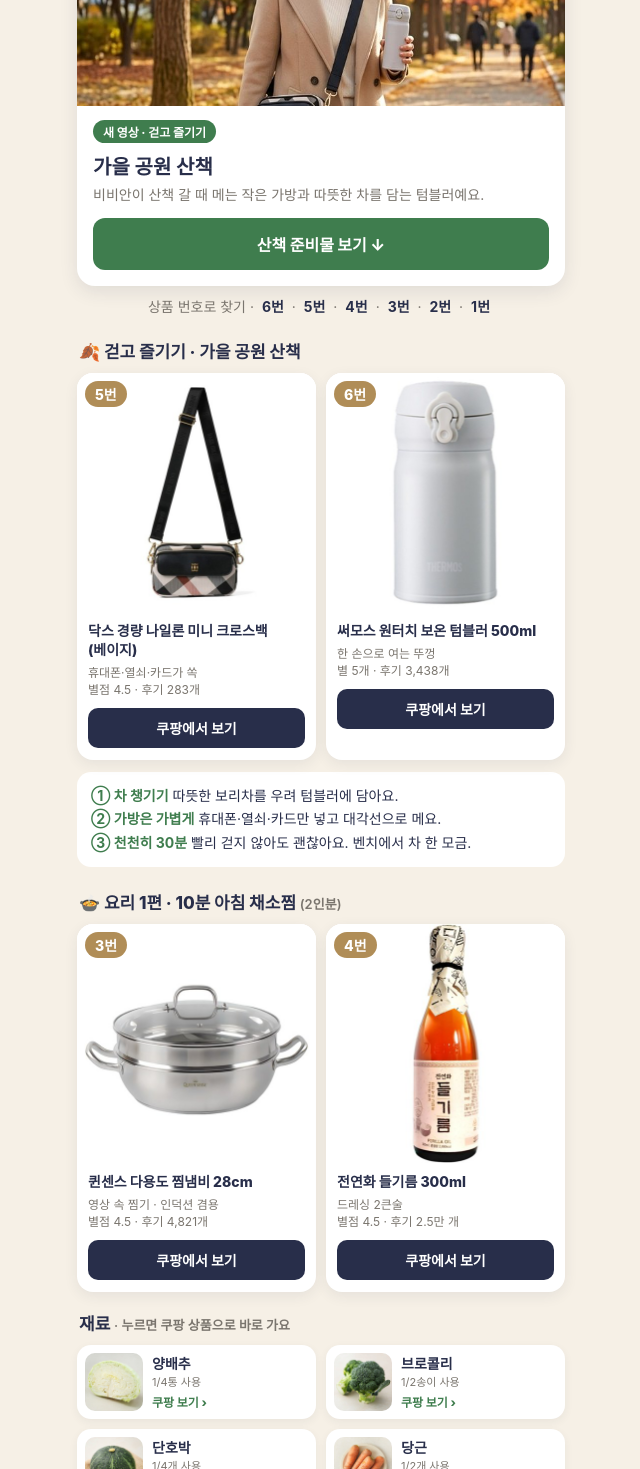
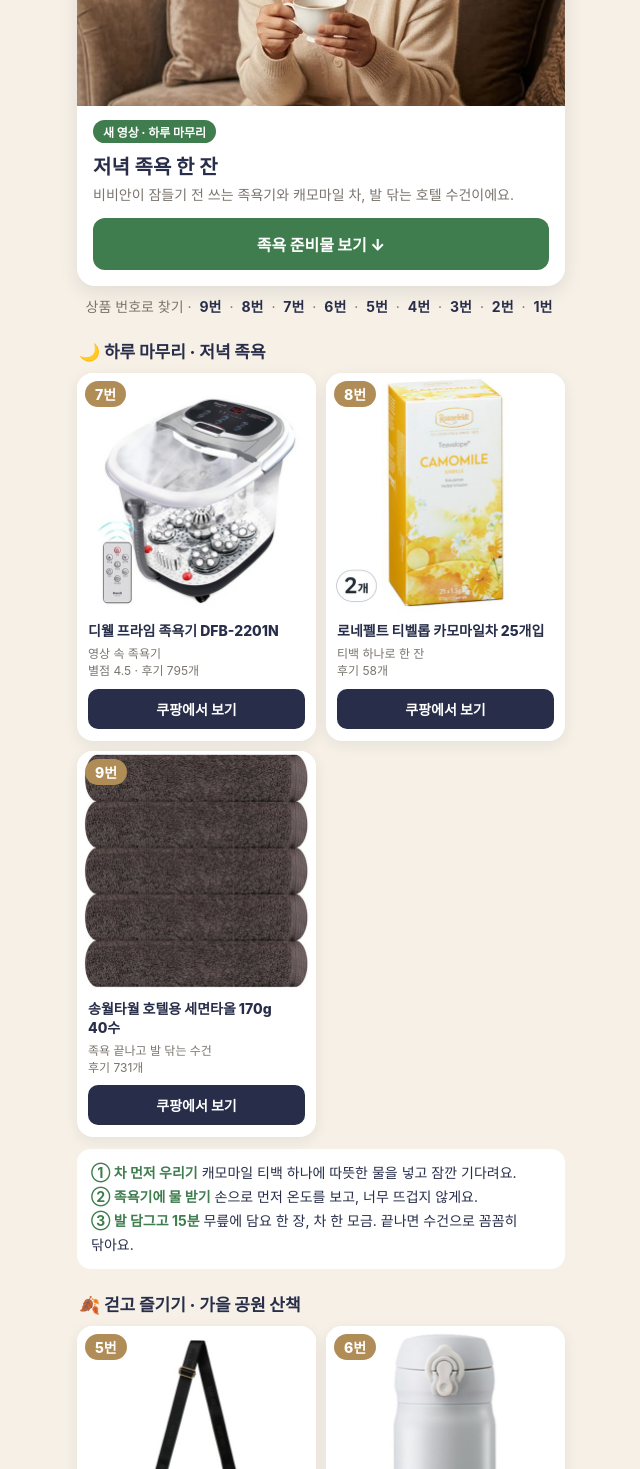
Before and after one commit to Jay7810/vivian-realprice, a plain HTML site: page index.html in a window 1280 px wide. Shown: the part 560-2029 px from the top of the page, without its empty margins (319-959 px from the left). Drawn offline with Linux system fonts and the light colour scheme.

Commit message:
저녁 족욕 편 추가 (7·8·9번)
Co-Authored-By: Claude Opus 5.5 <noreply@anthropic.com>

```diff
--- a/index.html
+++ b/index.html
@@ -81,17 +81,55 @@
     <div class="ai">AI로 만든 가상인물 · 실제 사용 후기가 아닙니다</div>
   </header>
 
-  <a class="latest" href="#life1">
-    <img src="life01_cover.jpg" alt="가을 공원 산책">
+  <a class="latest" href="#life2">
+    <img src="life02_cover.jpg" alt="저녁 족욕">
     <div class="b">
-      <span class="tag">새 영상 · 걷고 즐기기</span>
-      <h2>가을 공원 산책</h2>
-      <p>비비안이 산책 갈 때 메는 작은 가방과 따뜻한 차를 담는 텀블러예요.</p>
-      <span class="go">산책 준비물 보기 ↓</span>
+      <span class="tag">새 영상 · 하루 마무리</span>
+      <h2>저녁 족욕 한 잔</h2>
+      <p>비비안이 잠들기 전 쓰는 족욕기와 캐모마일 차, 발 닦는 호텔 수건이에요.</p>
+      <span class="go">족욕 준비물 보기 ↓</span>
     </div>
   </a>
 
-  <div class="jump">상품 번호로 찾기 · <a href="#n6">6번</a> · <a href="#n5">5번</a> · <a href="#n4">4번</a> · <a href="#n3">3번</a> · <a href="#n2">2번</a> · <a href="#n1">1번</a></div>
+  <div class="jump">상품 번호로 찾기 · <a href="#n9">9번</a> · <a href="#n8">8번</a> · <a href="#n7">7번</a> · <a href="#n6">6번</a> · <a href="#n5">5번</a> · <a href="#n4">4번</a> · <a href="#n3">3번</a> · <a href="#n2">2번</a> · <a href="#n1">1번</a></div>
+
+  <section class="food" id="life2">
+    <div class="sec-h">🌙 하루 마무리 · 저녁 족욕</div>
+    <div class="tools">
+      <a class="tool" id="n7" href="https://link.coupang.com/a/ivD4VCdYXs" rel="sponsored nofollow">
+        <div class="no">7번</div>
+        <img src="life2_spa.jpg" alt="디웰 프라임 족욕기">
+        <div class="t">
+          <div class="nm">디웰 프라임 족욕기 DFB-2201N</div>
+          <div class="mt">영상 속 족욕기<br>별점 4.5 · 후기 795개</div>
+          <span class="bt">쿠팡에서 보기</span>
+        </div>
+      </a>
+      <a class="tool" id="n8" href="https://link.coupang.com/a/ivD3GRNsmy" rel="sponsored nofollow">
+        <div class="no">8번</div>
+        <img src="life2_tea.jpg" alt="로네펠트 티벨롭 카모마일차">
+        <div class="t">
+          <div class="nm">로네펠트 티벨롭 카모마일차 25개입</div>
+          <div class="mt">티백 하나로 한 잔<br>후기 58개</div>
+          <span class="bt">쿠팡에서 보기</span>
+        </div>
+      </a>
+      <a class="tool" id="n9" href="https://link.coupang.com/a/ivD5MOXrtQ" rel="sponsored nofollow">
+        <div class="no">9번</div>
+        <img src="life2_towel.jpg" alt="송월타월 호텔용 세면타올">
+        <div class="t">
+          <div class="nm">송월타월 호텔용 세면타올 170g 40수</div>
+          <div class="mt">족욕 끝나고 발 닦는 수건<br>후기 731개</div>
+          <span class="bt">쿠팡에서 보기</span>
+        </div>
+      </a>
+    </div>
+    <div class="recipe">
+      <b>① 차 먼저 우리기</b> 캐모마일 티백 하나에 따뜻한 물을 넣고 잠깐 기다려요.<br>
+      <b>② 족욕기에 물 받기</b> 손으로 먼저 온도를 보고, 너무 뜨겁지 않게요.<br>
+      <b>③ 발 담그고 15분</b> 무릎에 담요 한 장, 차 한 모금. 끝나면 수건으로 꼼꼼히 닦아요.
+    </div>
+  </section>
 
   <section class="food" id="life1">
     <div class="sec-h">🍂 걷고 즐기기 · 가을 공원 산책</div>
```
Also changed, not shown: life02_cover.jpg (added), life2_spa.jpg (added), life2_tea.jpg (added), life2_towel.jpg (added).
